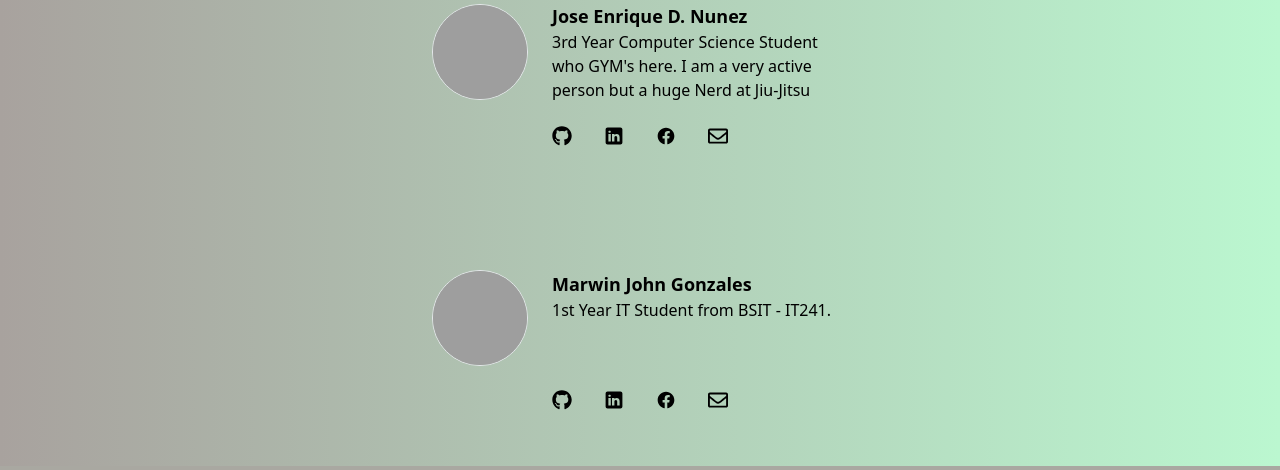
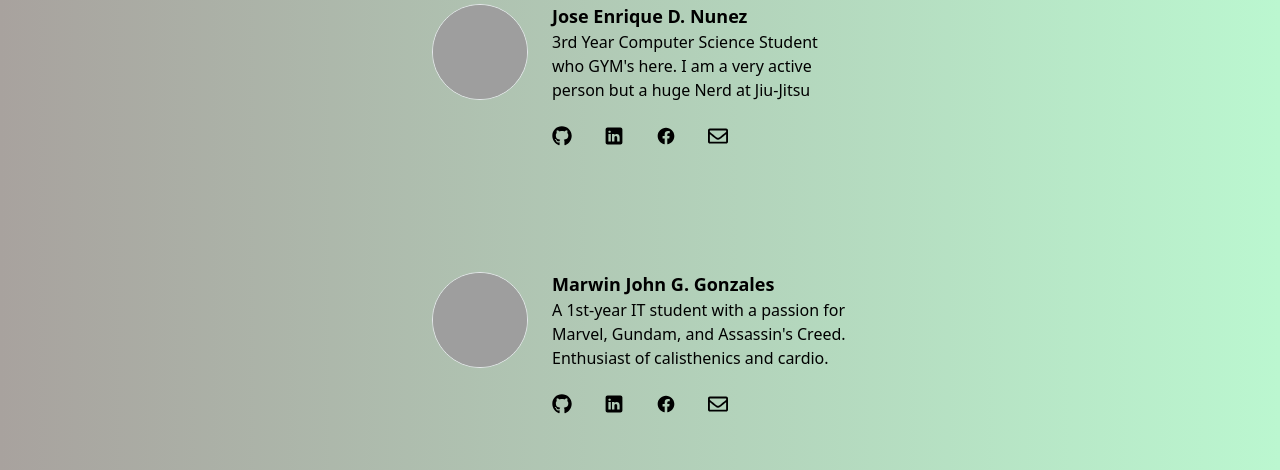
Before and after one commit to tarikuzuma/gymlog-test, a Flask app: page /about_us in a window 1280 px wide. Shown: the part 426-896 px from the top of the page. Run offline with Flask 3, Linux system fonts and the light colour scheme; some libraries are stand-ins or nearby versions; grey boxes are pictures that could not be loaded.

Commit message:
docs: Updated Marwin info in about us

```diff
--- a/templates/about_us.html
+++ b/templates/about_us.html
@@ -85,10 +85,9 @@
 <div class="mt-5 mb-5 max-w-lg mx-auto">
     <div class="p-6 sm:p-12 dark:bg-gray-50 dark:text-gray-800">
         <div class="flex flex-col space-y-4 md:space-y-0 md:space-x-6 md:flex-row">
-            <img src="https://scontent.fmnl8-1.fna.fbcdn.net/v/t39.30808-6/399661122_362193316174097_1077372618097263624_n.jpg?_nc_cat=108&ccb=1-7&_nc_sid=a5f93a&_nc_eui2=AeGnaF0OSVEHODt1k_q4M273M44m4JyeTQozjibgnJ5NCg-fDUfpgiNzvjeb1O_2-U8rbmXYbBj8dYBUemLgU2q-&_nc_ohc=Ar4hzZsWy2cQ7kNvgHlwIOT&_nc_zt=23&_nc_ht=scontent.fmnl8-1.fna&_nc_gid=AbWTcb3UEbkMv9JSaYfaByl&oh=00_AYCmnd4paEJNXt-MZVbJTqD5HQcJ2SwvWX9suabYguT66A&oe=6729986A" alt="" class="self-center flex-shrink-0 w-24 h-24 border rounded-full md:justify-self-start dark:bg-gray-500 dark:border-gray-300">
-            <div class="flex flex-col">
-                <h4 class="text-lg font-semibold text-center md:text-left">Marwin John Gonzales</h4>
-                <p class="dark:text-gray-600">1st Year IT Student from BSIT - IT241.
+            <img src="https://i.postimg.cc/vHLd0199/462571941-1707729026691621-5592744273774461824-n.jpg" alt="" class="self-center flex-shrink-0 w-24 h-24 border rounded-full md:justify-self-start dark:bg-gray-500 dark:border-gray-300">            <div class="flex flex-col">
+                <h4 class="text-lg font-semibold text-center md:text-left">Marwin John G. Gonzales</h4>
+                <p class="dark:text-gray-600">A 1st-year IT student with a passion for Marvel, Gundam, and Assassin's Creed. Enthusiast of calisthenics and cardio.
 
                 </p>
             </div>
```
